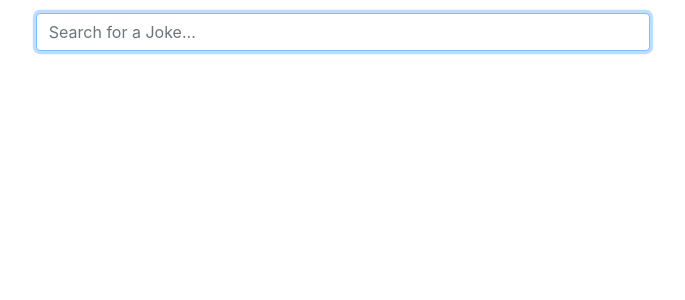
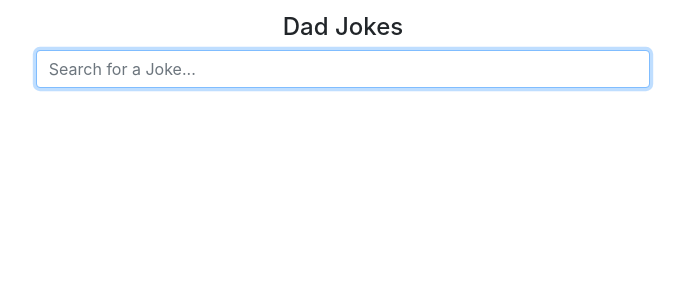
Before and after one commit to PrestonElliott/React-Hooks, a React (Create React App) app in the folder react-hooks/: page / in a window 1280 px wide. Shown: the top 300 px of the page, without its empty margins (297-982 px from the left). Built offline with nearby package versions, Linux system fonts and the light colour scheme.

Commit message:
continued styling

```diff
--- a/react-hooks/src/Components/Search/search.jsx
+++ b/react-hooks/src/Components/Search/search.jsx
@@ -52,7 +52,7 @@ export default function Search() {
     // RENDER JOKES
     let jokeComponents = jokes.map((joke, index) => {
         return (
-        <ListGroup.Item key={index} variant="dark">
+        <ListGroup.Item key={index} action variant="primary">
             {joke.joke}
         </ListGroup.Item>
         )
@@ -62,6 +62,8 @@ export default function Search() {
     return (
         <>
         <Form id="search-form">
+            <h4> Dad Jokes </h4>
+
             <Form.Control
                 type="email"
                 placeholder="Search for a Joke..."
```
